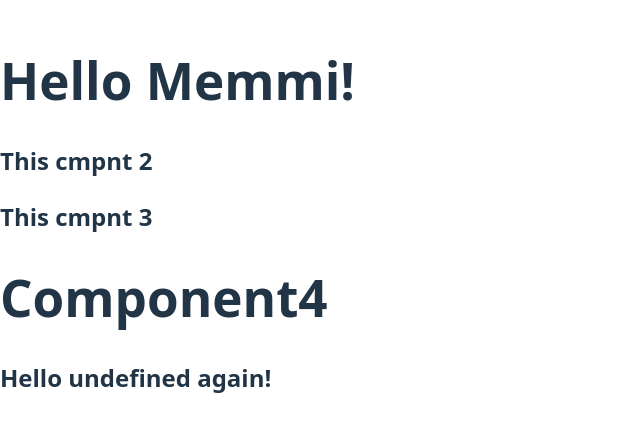
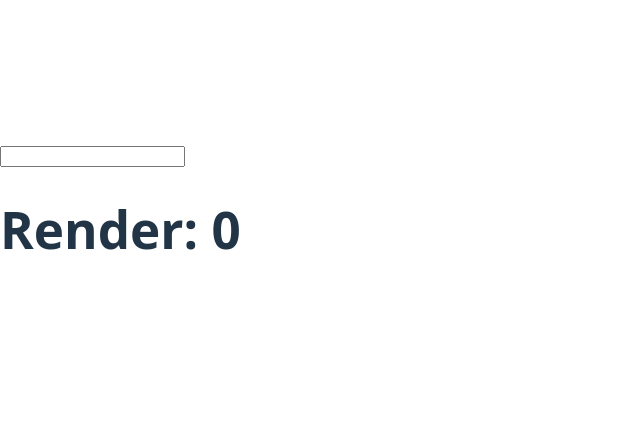
Before and after one commit to Shingiro1/Learning-Hooks, a React (Vite) app: page / in a window 1280 px wide. Shown: the part 183-614 px from the top of the page, without its empty margins (0-640 px from the left). Built offline with nearby package versions, Linux system fonts and the light colour scheme.

Commit message:
added a useRef hook

```diff
--- a/src/App.jsx
+++ b/src/App.jsx
@@ -1,10 +1,14 @@
 //import Timer from "./useEffect";
-import Component1 from "./useContext";
+// import Component1 from "./useContext";
+import MyUseRef from "./useRef";
+
 
 function App(){
 return (
   //<Timer />
-  <Component1 />
+  // <Component1 />
+  <MyUseRef/>
+
 )
 };
 
--- /dev/null
+++ b/src/useRef.jsx
@@ -0,0 +1,22 @@
+import { useEffect, useState, useRef } from "react";
+
+function MyUseRef(){
+    const [inputValue, setInputValue] = useState(''); // using useState to initialize the states.
+    const count = useRef(0); // use useRef to generate initial count in a way that it doesn't re-render.
+
+    useEffect(()=>{
+        count.current = count.current + 1;
+    }); // using useEffect to update the state.
+    return(
+        <>
+             <input
+             type="text"
+             value={inputValue}
+             onChange={(e)=>setInputValue(e.target.value)}
+             />
+             <h1>Render: {count.current}</h1>
+        </>
+    )
+}
+
+export default MyUseRef;
```
